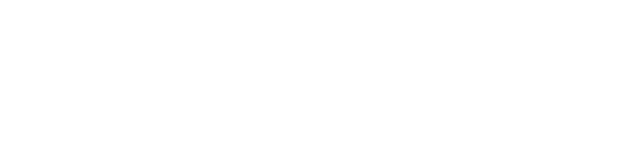
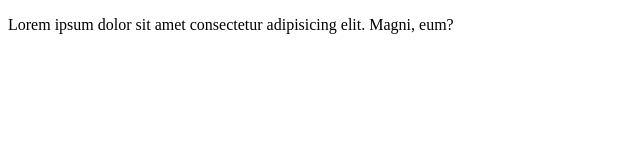
Before and after one commit to andreacgv2000/test-repositorio, a plain HTML site: page index.html in a window 1280 px wide. Shown: the whole page, without its empty margins (0-640 px from the left). Drawn offline with Linux system fonts and the light colour scheme.

Commit message:
agregado div contenedor

```diff
--- a/index.html
+++ b/index.html
@@ -8,5 +8,13 @@
 </head>
 <body>
 
+    <!--div contenedor 1-->
+    <div class="container">
+        <div class="row">
+            <p>Lorem ipsum dolor sit amet consectetur adipisicing elit. Magni, eum?</p>
+        </div>
+    </div>
+
+
 </body>
 </html>
```
